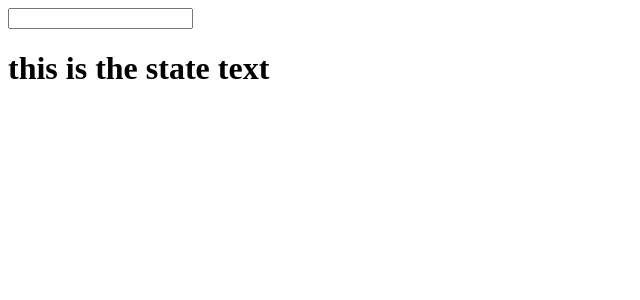
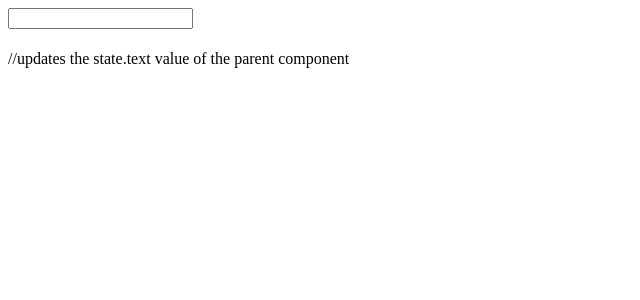
Before and after one commit to agakow/react-project, a React app: page / in a window 1280 px wide. Shown: the top 300 px of the page, without its empty margins (0-640 px from the left). Built offline with nearby package versions, Linux system fonts and the light colour scheme.

Commit message:
owner ownee relationship

```diff
--- a/App.js
+++ b/App.js
@@ -5,7 +5,8 @@ import ReactDOM from 'react-dom';
 class App extends React.Component {
   constructor() {
     super();
-    this.state = { text: 'this is the state text'}
+    this.state = { text: ''}
+    this.update = this.update.bind(this)
   }
   update(e){
     this.setState({text: e.target.value})
@@ -13,22 +14,21 @@ class App extends React.Component {
   render(){
     return (
       <div>
-      <input type="text"
-        onChange={this.update.bind(this)} />
-        <h1>{this.state.text}</h1>
+        <Widget text={this.state.text} update={this.update} /> //updates the state.text value of the parent component
       </div>
     );
   }
 }
 
-// App.propTypes = {
-//   text: React.PropTypes.string,
-//   count: React.PropTypes.number
-// }
-//
-// App.defaultProps = {
-//   text: 'this is the default text'
-// }
+const Widget = (props) => {
+  return (
+    <div>
+    <input type="text"
+      onChange={props.update} />
+      <h1>{props.text}</h1>
+    </div>
+  );
+}
 
 ReactDOM.render(
   <App />, document.getElementById('app')
@@ -38,3 +38,4 @@ ReactDOM.render(
 //constant Component does not have state
 //react Component can only return a single node, solution: wrap all in a single node
 //inside jsx need to interpolate or place in variable
+//owner ownee relationship when one Component renders another where the parent Component = composite Component
```
